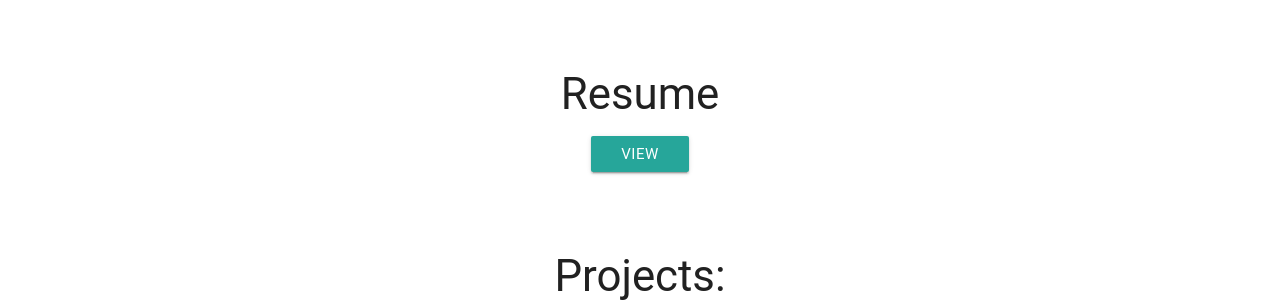
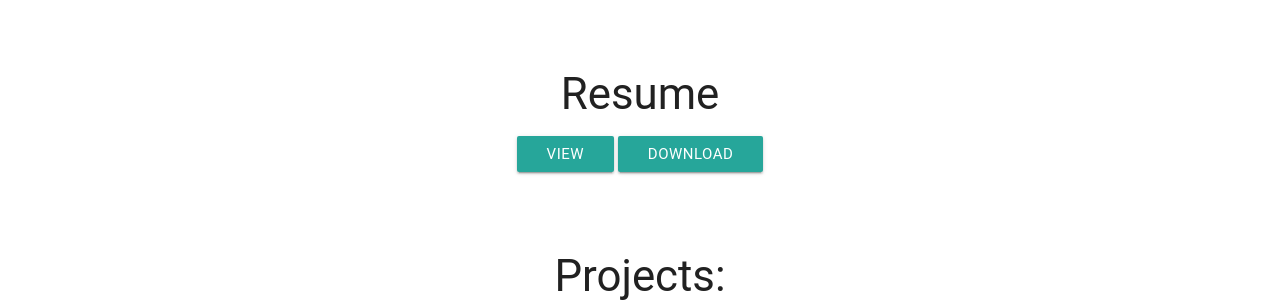
Before and after one commit to nandodonaire/ga-portfolio, a website: page index.html in a window 1280 px wide. Shown: the part 1200-1503 px from the top of the page. Drawn offline with nearby package versions, Linux system fonts and the light colour scheme; files whose address does not match are found by name; a web font is replaced by a local one.

Commit message:
Add Download button for resume
--Next add scroll animation

```diff
--- a/index.html
+++ b/index.html
@@ -63,6 +63,7 @@
   <div class="resume" id="resume">
     <h3>Resume</h3>
     <a class="waves-effect waves-light btn" href="https://s3.amazonaws.com/nandos-bucket/resume/Fernando+Donaire+Resume+Portfolio.pdf" target="_blank">View</a>
+    <a class="waves-effect waves-light btn" href="https://s3.amazonaws.com/nandos-bucket/resume/Fernando+Donaire+Resume+Portfolio.pdf" download>Download</a>
   </div>
   <div class="projects" id="projects">
     <h3>Projects: </h3>
```
